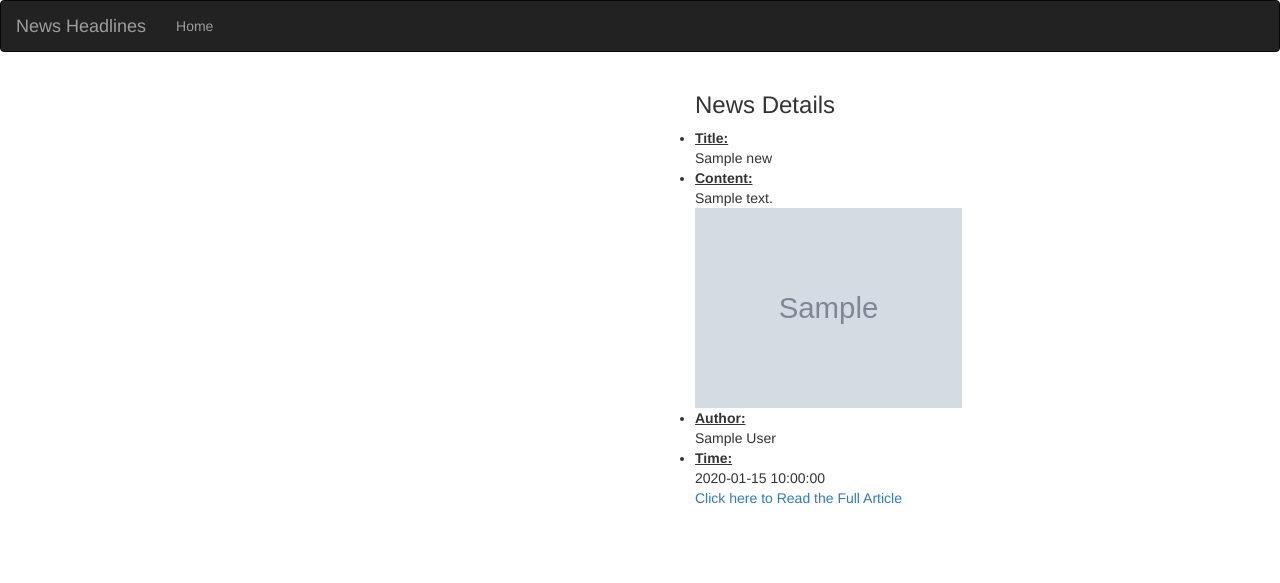
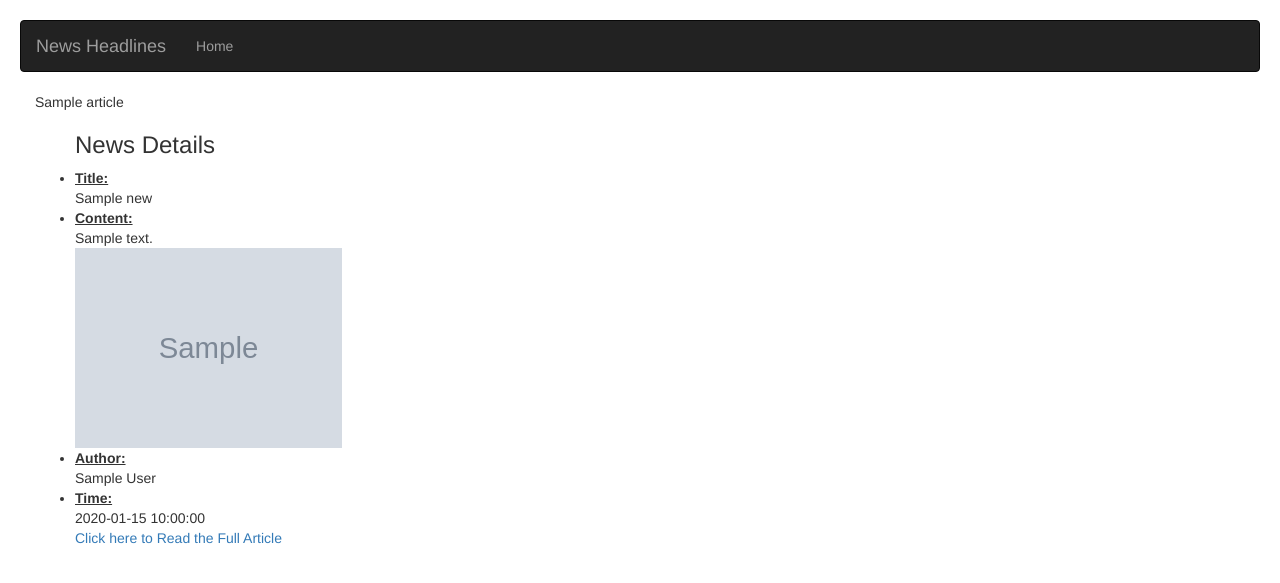
Before and after one commit to munganyendesandrine/NewsHighlight, a Flask app: template app/templates/articlesd.html in a window 1280 px wide. Shown: the top 583 px of the page. Run offline with Flask 2, Linux system fonts and the light colour scheme; the template is opened without the code that fills it: most values are stand-ins (such as "Sample title", 1, 10 or a date in 2020); grey boxes marked "Sample" are stand-in pictures; parts of the project's set-up code (start-up, migrations or seed data) failed here and were passed over; some libraries are stand-ins or nearby versions.

Commit message:
articles displayed well

```diff
--- a/app/static/css/index.css
+++ b/app/static/css/index.css
@@ -1,4 +1,4 @@
 body{
-    background-color: aquamarine;
+    background-color:white;
     padding: 20px ;
 }
--- a/app/templates/articlesd.html
+++ b/app/templates/articlesd.html
@@ -1,15 +1,22 @@
 {% extends 'base.html'%}
+ <!-- Styles block -->
+
+ {% block styles%}
+ {{ super() }}
+ <link rel="stylesheet" href="{{url_for('static',filename='css/index.css')}}">
+{% endblock %}
 <!-- Content block -->
 
 {% block content %}
-{% for news in articles%}
-<div class="container">
+
+<div class="container-fluid">
 
     <!-- Poster background -->
     <div class="row">
-        <div class="col-xs-6 col-sm-6 col-md-6 col-lg-6 posterPath" style="background: url({{articles.title}}) no-repeat center center"></div>
+    {% for news in articles%}
 
-        <div class="col-xs-6 col-sm-6 col-md-6 col-lg-6 movie-details">
+        <div class="col-md-3 movie-details">
+                {{articles.title}}
            <ul>
               <h3>News Details</h3>
                <li><strong><u>Title:</u></strong><br>{{news.title}}</li>
@@ -20,8 +27,9 @@
                <a href="{{news.url}}">Click here to Read the Full Article</a>
                <br>
             </ul>
-        </div>
+       </div>
+       {% endfor %}
     </div>
 </div>
-{% endfor %}
+
 {% endblock %}
--- a/app/templates/macros.html
+++ b/app/templates/macros.html
@@ -1,10 +1,12 @@
+
 {% macro displayNewsList(news_list) %}
 
     {% for news_sources in news_list %}
+
         <div class="col-xs-12 col-sm-4 col-md-2 col-lg-2 movie-card">
           <div class="panel panel-info">
             <div class="panel-heading">
-              <p>{{ news_sources.id }}</p>
+              <p>{{ news_sources.id }} </p>
             </div>
             <p>{{ news_sources.description }}</p>
             <style>
```
Also changed, not shown: app/templates/index.html (+5 -4 lines).
